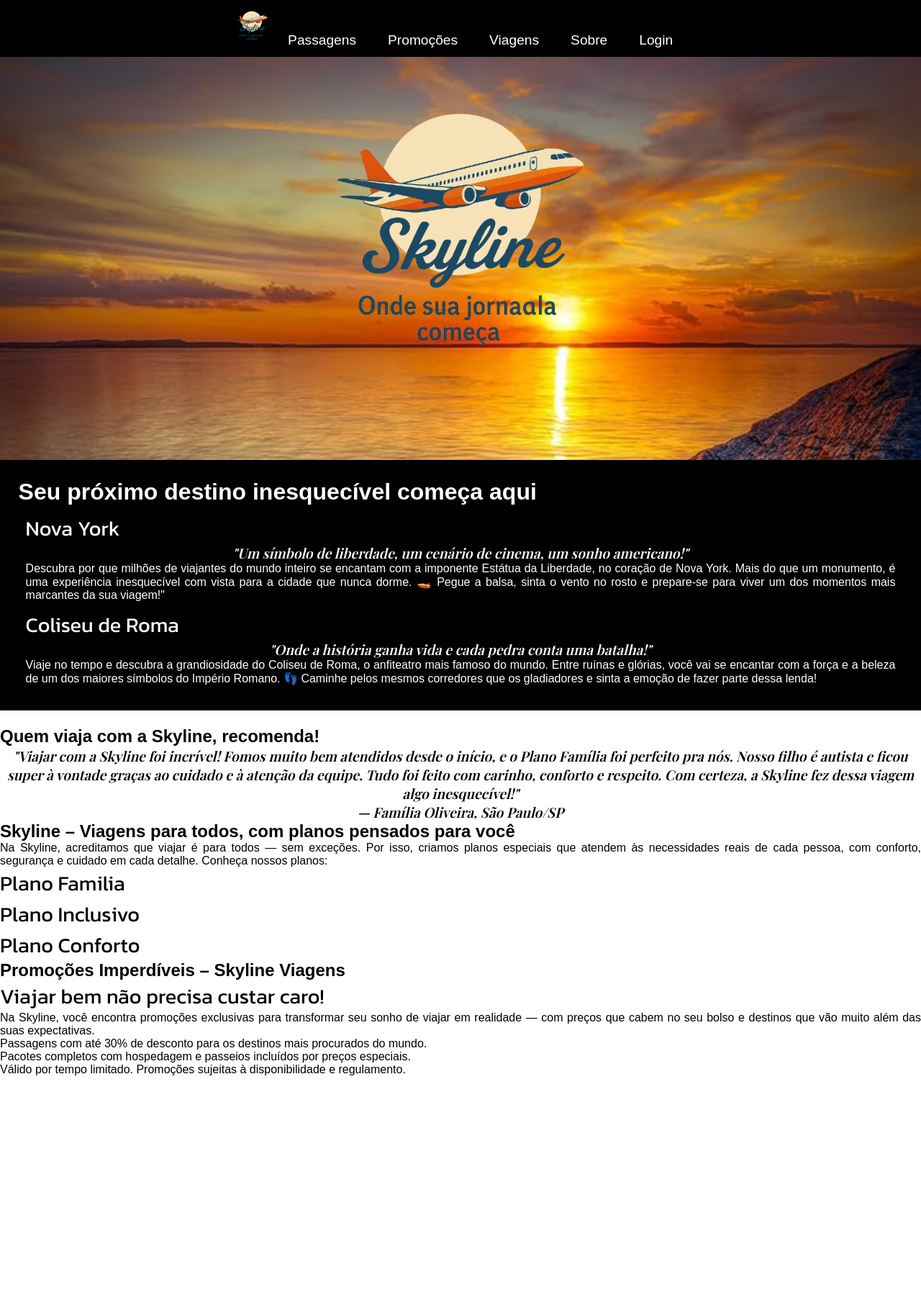
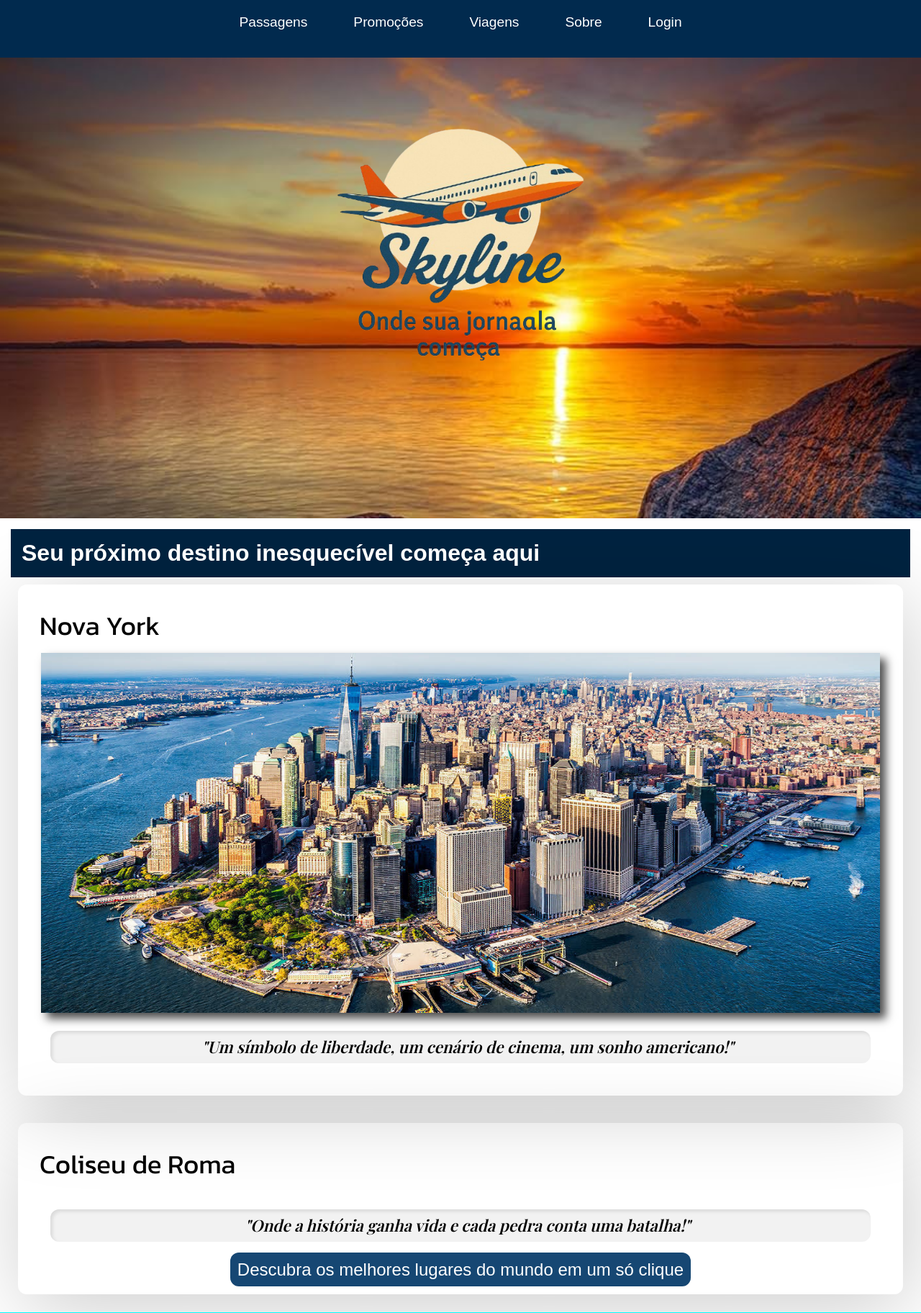
Before and after one commit to luccasmachhado/avioes, a PHP site: page / in a window 1280 px wide. Shown: the top 1824 px of the page at 72% size. Before the commit the page ends 1495 px from the top, so only its background shows below. Run offline with PHP 8.4, Linux system fonts and the light colour scheme; some web fonts are replaced.

Commit message:
Atualização N °3
Teve atualização na cor do menu,section de viagens

```diff
--- /dev/null
+++ b/arq.txt
@@ -0,0 +1,2 @@
+    background-color: #012a4e;
+    background-color: #003461;
--- a/index.html
+++ b/index.html
@@ -9,14 +9,11 @@
 <body>
     <header>
     <nav id="menu">
-        <a id="logo" href="#">
-            <img id="alogo" src="Imagens/Logo.png" alt="logo">
-        </a>
-        <a href="Passagens.html">Passagens</a>
-        <a href="#">Promoções</a>
-        <a href="#">Viagens</a>
-        <a href="#">Sobre</a>
-        <a href="#">Login</a>
+        <a class="opc" href="Passagens.html">Passagens</a>
+        <a class="opc" href="#">Promoções</a>
+        <a class="opc" href="#">Viagens</a>
+        <a class="opc" href="#">Sobre</a>
+        <a class="opc" href="#">Login</a>
     </nav>
     </header>
     <main>
@@ -27,25 +24,20 @@
         </section>
         <section id="Viagens">
                 <h2>Seu próximo destino inesquecível começa aqui</h2>
-            <section id="novawork">
+                <section id="ny">
                     <h3>Nova York</h3>
+                    <picture>
+                        <img src="Imagens/novawork.jpg" alt="novawork">
+                    </picture>
                     <p id="leg">"Um símbolo de liberdade, um cenário de cinema, um sonho americano!"</p>
-                <p>
-                    Descubra por que milhões de viajantes do mundo inteiro se encantam com a imponente Estátua da Liberdade, no coração de Nova York.
-                    Mais do que um monumento, é uma experiência inesquecível com vista para a cidade que nunca dorme.
-                    🚤 Pegue a balsa, sinta o vento no rosto e prepare-se para viver um dos momentos mais marcantes da sua viagem!"</p>
-            </section>
+                </section> <br>
                 <section id="Roma">
                     <h3>Coliseu de Roma</h3>
                     <p id="leg">"Onde a história ganha vida e cada pedra conta uma batalha!"</p>
-                <p>Viaje no tempo e descubra a grandiosidade do Coliseu de Roma, o anfiteatro mais famoso do mundo.
-                    Entre ruínas e glórias, você vai se encantar com a força e a beleza de um dos maiores símbolos do Império Romano.
-                    👣 Caminhe pelos mesmos corredores que os gladiadores e sinta a emoção de fazer parte dessa lenda!
-                    </p>
+                    <a id="pass" href="Passagens.html">Descubra os melhores lugares do mundo em um só clique</a>
                 </section>
         </section>
         <section id="Passagens">
-            <a href="Passagens.html">Descubra os melhores lugares do mundo em um só clique</a>
             </section>
         <section id="Familia">
             <h2>Quem viaja com a Skyline, recomenda!</h2>
--- a/style.css
+++ b/style.css
@@ -7,63 +7,100 @@
     padding: 0px;
 }
 header{
+    width: 100%;
+    height: 100%;
 }
 nav{
-    background-color: black;
+    background-color: #012a4e;
     text-align: center;
-    padding: 12px;
+    padding: 20px;
     box-sizing: border-box;
-
+    max-height: 15vh;
+    min-height: 10vh;
+}
+nav#menu>a{
+    padding: 15px;
+    margin: 15px;
 }
 section#Logo{
     background: url("Imagens/PapeldeParede.jpg");
+    background-attachment: fixed;
     background-repeat: no-repeat;
     background-size: cover;
-    height: 70vh;
-
+    height: 80vh;
 }
 section#Logo>h2{
     text-align: center;
 }
+section#Logo>picture>img{
+    width: 400px;
+    margin: 70px;
+}
 section#Viagens{
-    color: white;
-    background-color: black;
-    padding: 2%;
+    background-color: white;
+    color: black;
+    padding: 15px;
 }
 section#Viagens>h2{
+    color: white;
+    border-radius: 0px;
+    background-color: #012340;
+    padding: 15px;
     font-size: 2em;
 }
-section#novawork,#Roma{
+section#ny,#Roma{
+    border-radius: 12px;
+    box-shadow: 7px 19px 116px rgba(0, 0, 0, 0.199);
+    padding: 20px;
     margin: 10px;
-    color: white;
+}
+section#ny,#Roma>h3{
+    text-align: left;
+}
+section#ny>picture>img{
+    width: 98%;
+    max-height: 500px;
+    min-height: 200px;
+    box-shadow: 8px 8px 12px rgba(0, 0, 0, 0.705);
+}
+section#Roma{
+    text-align: center;
+    box-sizing: border-box;
+}
+section#Passagens{
+    background-color: aqua;
+    height: 200px;
 }
 picture{
+    display: flex;
     justify-content: center;
-    display: flex;
-
-}
-img{
-    width: 400px;
-    margin: 50px;
-}
-img#alogo{
-    width: 50px;
-    margin: 0px;
 }
 a{
     font-size: 1.2em;
     font-family: "Inria Sans", sans-serif;
     font-weight: normal;
     text-decoration: none;
-    margin: 10px;
     color: white;
-    padding: 10px;
 }
 a:hover{
     font-weight: bold;
     background-color: white;
-    color: black;
+    color: #012a4e;
     padding: 12px;
+}
+a#pass{
+    color: white;
+    font-weight: normal;
+    font-size: 1.5em;
+    background-color: #164773;
+    border-radius: 12px;
+    padding: 10px;
+}
+a#pass:hover{
+    font-weight: 600;
+    color: white;
+    padding: 12px;
+    background-color: #003461;
 }
 a#logo{
     padding: 0px;
@@ -73,18 +110,29 @@ h2{
     font-family: "Inria Sans", sans-serif;
 }
 h3{
-    font-size: 1.8em;
+    font-size: 2.3em;
     font-family: "Kanit", sans-serif;
     font-weight: normal;
+    padding: 10px;
 }
 p{
     font-family: Arial, Helvetica, sans-serif;
     text-align: justify;
+    text-indent: 20px;
+    line-height: 22px;
+    font-size: 1.2em;
 }
 p#leg{
     font-family: "Playfair Display", serif;
     font-style: italic;
     font-weight: 600;
-    font-size: 1.2em;
+    font-size: 1.4em;
     text-align: center;
+    text-indent: 20px;
+    line-height: 25px;
+    padding: 10px;
+    border-radius: 12px;
+    background: rgba(0, 0, 0, 0.05);
+    box-shadow: inset 3px 3px 5px rgba(0, 0, 0, 0.1);
+    margin: 25px;
 }
```
Also changed, not shown: ny.html (added, +36 -0 lines), Imagens/logob.png (added), Imagens/logob2.png (added), Imagens/novawork.jpg (added). Lines whose indentation alone changed are shown as unchanged.
